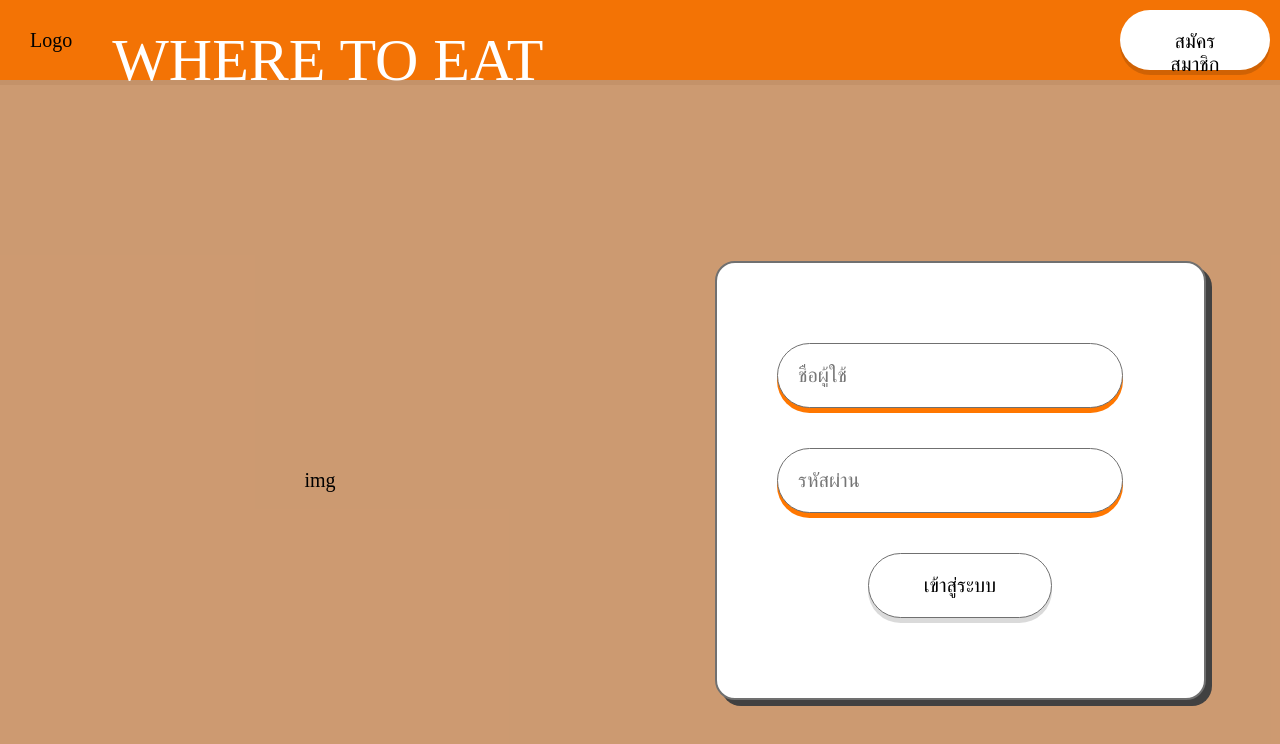
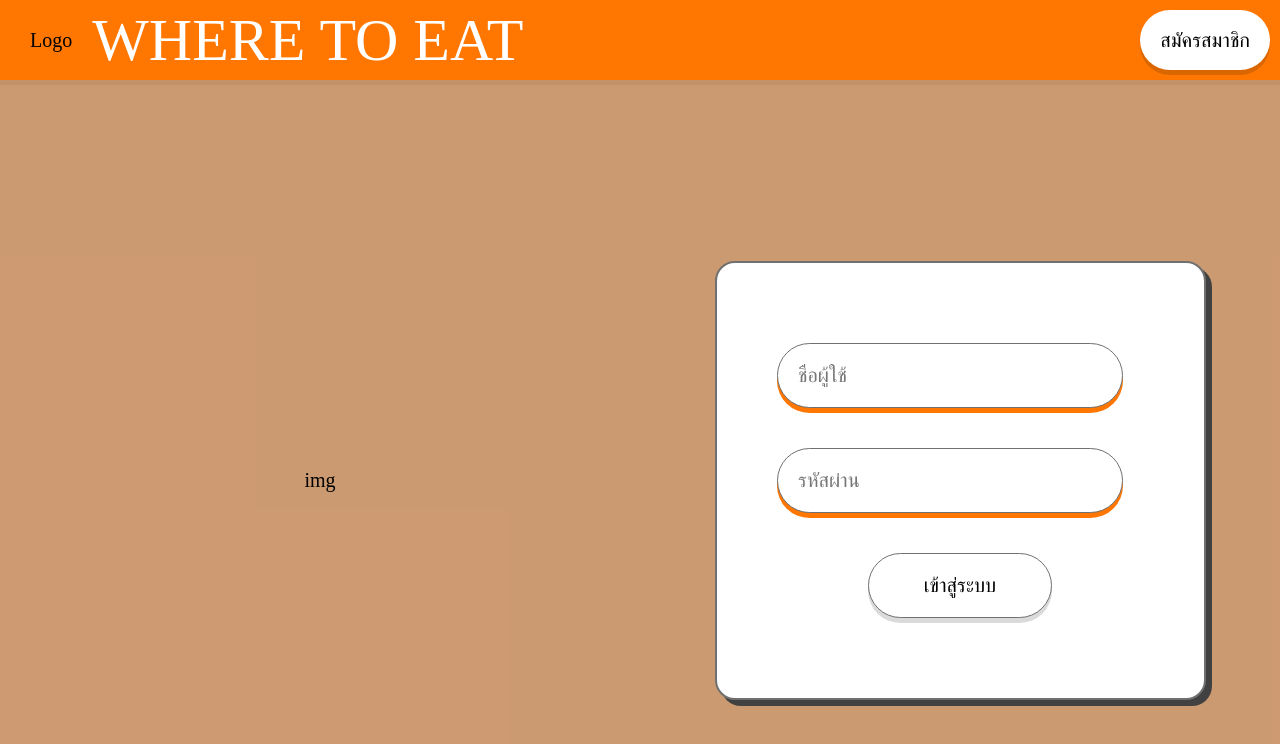
Before and after one commit to Acttion101/eatsomewhere-react, a React (Create React App) app: page /login in a window 1280 px wide. Shown: the top 744 px of the page. Built offline with nearby package versions, Linux system fonts and the light colour scheme.

Commit message:
edit&new/styled-Login/Navbar

```diff
--- a/src/components/Login/Navbar/index.js
+++ b/src/components/Login/Navbar/index.js
@@ -1,39 +1,22 @@
 import React from 'react'
-import styled from 'styled-components'
+import { NavContainerLogin, NavButtonLogin } from './styled'
+import { Link } from 'react-router-dom'
 import {
   Text,
   Logo
 } from '/Users/ramita/eatsomewhere-react/src/components/Typography'
 
-const NavContainerLogin = styled.div`
-  background-color: #f37305;
-  display: flex;
-  justify-content: space-between;
-  padding: 10px;
-  height: 60px;
-  box-shadow: 0px 5px #00000025;
-`
-
-const NavButtonLogin = styled.button`
-  padding: 1rem 2rem;
-  border: #707070 solid 2px;
-  border: none;
-  background-color: #ffffff;
-  border-radius: 3rem;
-  cursor: pointer;
-  box-shadow: 0px 5px #00000025;
-  font-size: 20px;
-  display: inline-block;
-  position: relative;
-  transition: 0.5s;
-`
 function Navbar() {
-
   return (
     <NavContainerLogin>
-      <Logo>Logo</Logo>
-      <Text>WHERE TO EAT</Text>
-      <NavButtonLogin>สมัครสมาชิก</NavButtonLogin>
+      <Logo>
+        <Link to="/home">Logo</Link>
+        <Text>WHERE TO EAT</Text>
+      </Logo>
+
+      <NavButtonLogin>
+        <Link to="/register">สมัครสมาชิก</Link>
+      </NavButtonLogin>
     </NavContainerLogin>
   )
 }
--- /dev/null
+++ b/src/components/Login/Navbar/styled.js
@@ -0,0 +1,30 @@
+import styled from 'styled-components'
+
+
+export const NavContainerLogin = styled.div`
+  background-color: #FF7700;
+  display: flex;
+  justify-content: space-between;
+  padding: 10px;
+  height: 60px;
+  box-shadow: 0px 5px #00000025;
+`
+
+export const NavButtonLogin = styled.button`
+  padding: 0.5rem 1rem;
+  border: #707070 solid 2px;
+  border: none;
+  background-color: #ffffff;
+  border-radius: 3rem;
+  cursor: pointer;
+  box-shadow: 0px 5px #00000025;
+  font-size: 20px;
+  position: relative;
+  transition: 0.5s;
+  display:flex;
+  justify-content:center;
+  align-items:center;
+
+
+
+`
```
